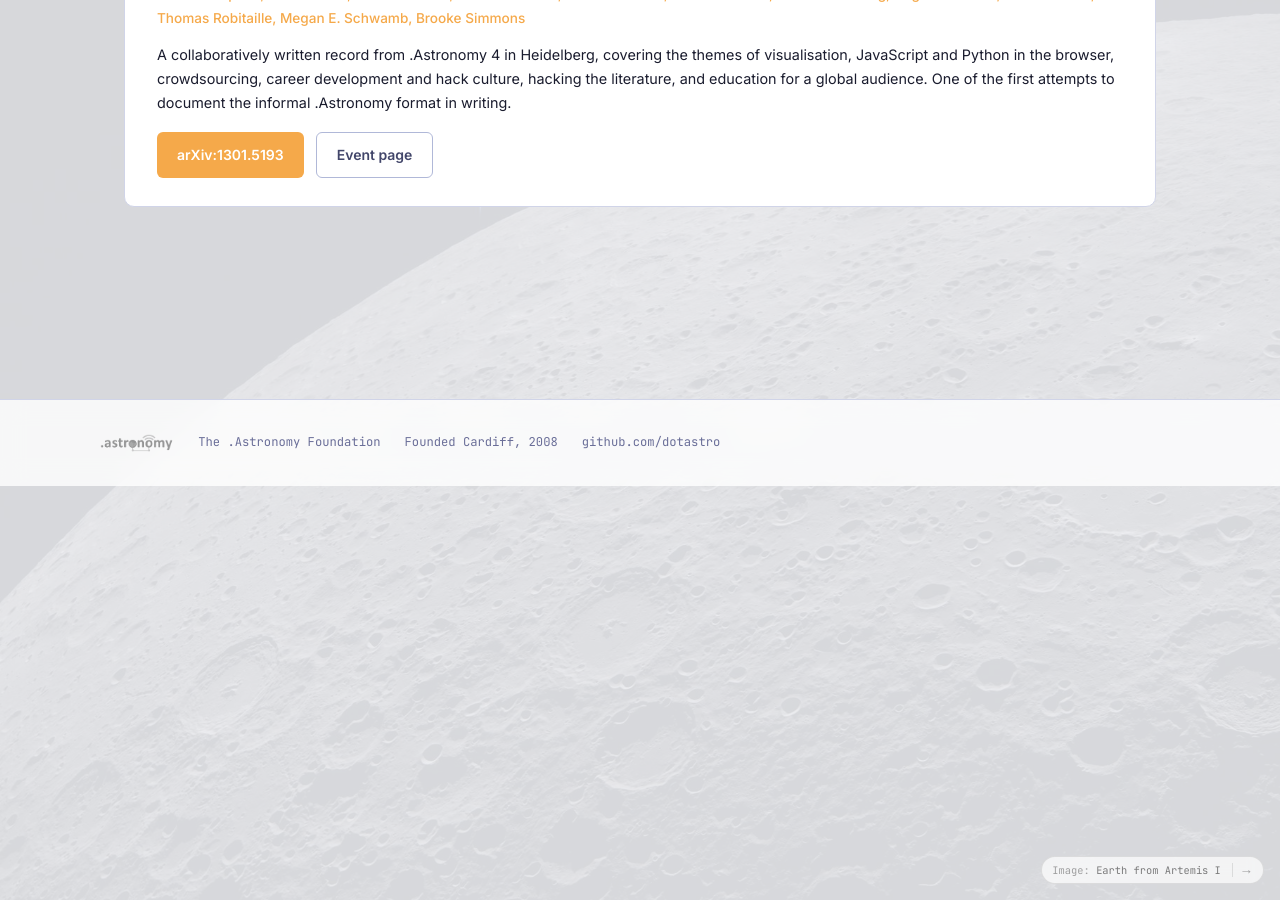
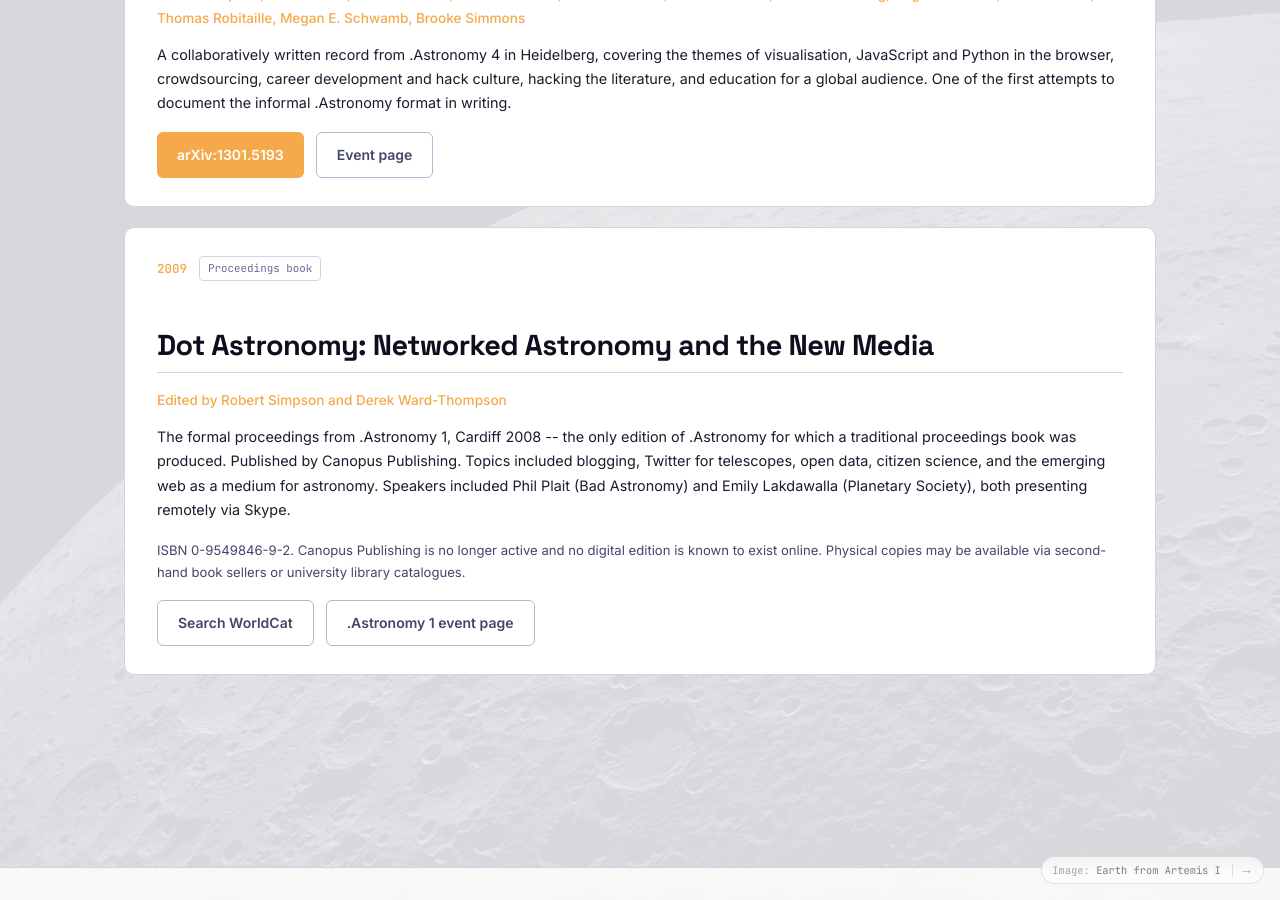
Before and after one commit to dotastro/dotastrosite, a Jekyll site: the page built from research.md, in a window 1280 px wide and 900 px high, scrolled down 1013 px. Built offline with Jekyll 4.4.1, drawn with Linux system fonts in a browser that asks for light colours.

Commit message:
Research: add .Astronomy 1 Canopus proceedings book (ISBN 0-9549846-9-2, Simpson & Ward-Thompson eds, 2009)

```diff
--- a/research.md
+++ b/research.md
@@ -44,4 +44,19 @@ The .Astronomy community has produced several published works documenting the co
 </div>
 </div>
 
+<div class="paper-card">
+<div class="paper-meta">
+<span class="paper-year">2009</span>
+<span class="paper-type">Proceedings book</span>
 </div>
+<h2 class="paper-title">Dot Astronomy: Networked Astronomy and the New Media</h2>
+<p class="paper-authors">Edited by Robert Simpson and Derek Ward-Thompson</p>
+<p class="paper-abstract">The formal proceedings from .Astronomy 1, Cardiff 2008 -- the only edition of .Astronomy for which a traditional proceedings book was produced. Published by Canopus Publishing. Topics included blogging, Twitter for telescopes, open data, citizen science, and the emerging web as a medium for astronomy. Speakers included Phil Plait (Bad Astronomy) and Emily Lakdawalla (Planetary Society), both presenting remotely via Skype.</p>
+<p class="paper-abstract" style="font-size:0.82rem; color:var(--text-muted)">ISBN 0-9549846-9-2. Canopus Publishing is no longer active and no digital edition is known to exist online. Physical copies may be available via second-hand book sellers or university library catalogues.</p>
+<div class="paper-links">
+<a href="https://www.worldcat.org/search?q=isbn+0954984692" target="_blank" rel="noopener" class="btn btn-outline btn-sm">Search WorldCat</a>
+<a href="{{ site.baseurl }}/events/one/" class="btn btn-outline btn-sm">.Astronomy 1 event page</a>
+</div>
+</div>
+
+</div>
```
Also changed, not shown: assets/js/search-index.json (+1 -1 lines).
